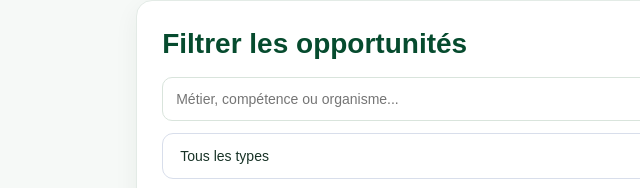
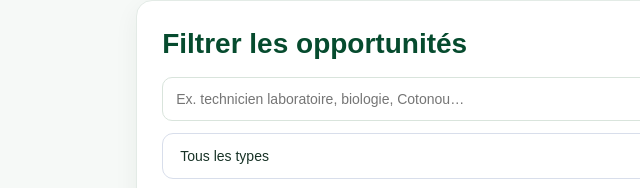
Before and after one commit to agossoupas/Cap-avenir-afrique, a plain HTML site: page emplois.html in a window 1280 px wide. Shown: the part 590-778 px from the top of the page, 7-647 px from the left. Drawn offline with nearby package versions, Linux system fonts and the light colour scheme; no server answers.

Commit message:
Clarify multi-keyword opportunity search

```diff
--- a/emplois.html
+++ b/emplois.html
@@ -378,7 +378,7 @@
           <input
             type="search"
             id="recherche"
-            placeholder="Métier, compétence ou organisme..."
+            placeholder="Ex. technicien laboratoire, biologie, Cotonou…"
             aria-label="Rechercher par métier, compétence ou organisme"
           >
 
```
